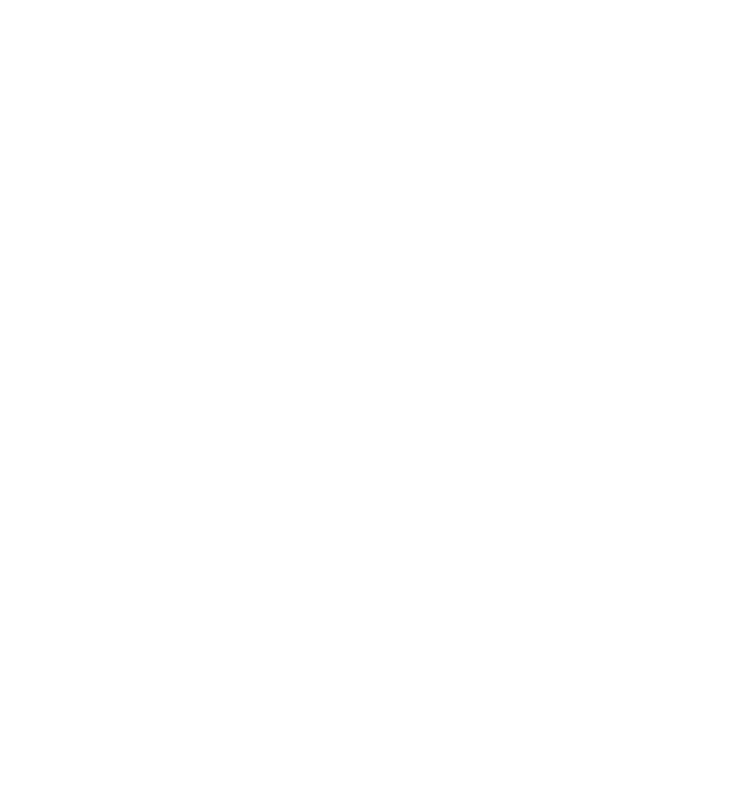
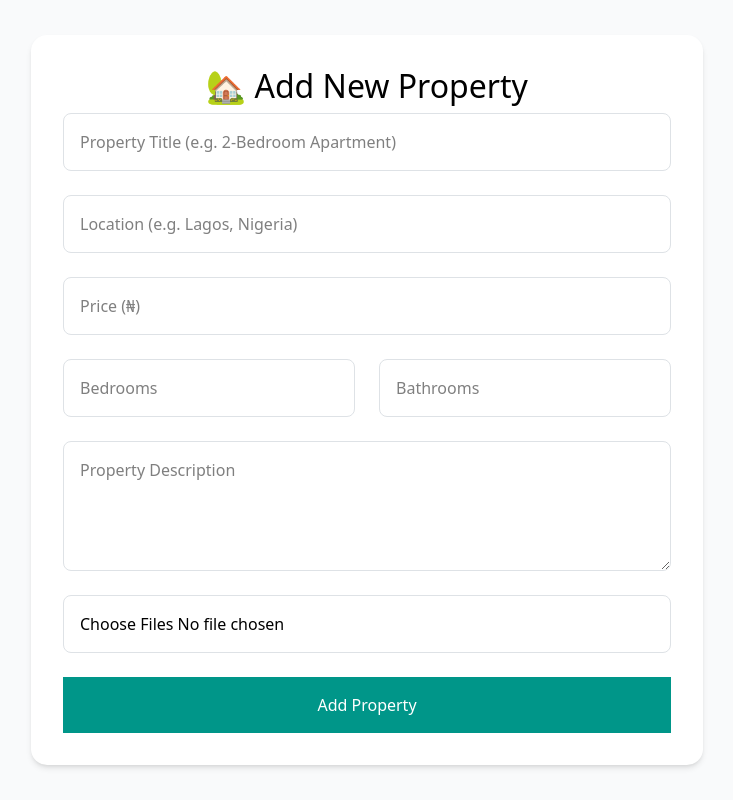
Before and after one commit to sammiepius/HomeLink, a React (Vite) app: page /addproperties in a window 1280 px wide. Before the commit this address had no page. Shown: the whole page, without its empty margins (273-1006 px from the left). Built offline with nearby package versions, Linux system fonts and the light colour scheme.

Commit message:
added changes

```diff
--- a/src/App.jsx
+++ b/src/App.jsx
@@ -7,6 +7,7 @@ import Login from './pages/Login';
 import SignUp from './pages/SignUp';
 import LandlordProfile from './pages/LandlordProfile';
 import UserProfile from './pages/UserProfile';
+import AddProperty from './pages/AddProperties';
 
 function App() {
   return (
@@ -17,6 +18,7 @@ function App() {
         <Route path="/signup" element={<SignUp />} />
         <Route path="/landlord" element={<LandlordProfile />} />
         <Route path="/profile" element={<UserProfile />} />
+        <Route path="/addproperties" element={<AddProperty />} />
       </Routes>
     </Router>
   );
--- a/src/components/NavBar.jsx
+++ b/src/components/NavBar.jsx
@@ -59,7 +59,7 @@ export default function Navbar() {
             </div>
             <div
               href="#about"
-              onClick={() => navigate('/profile')}
+              onClick={()=>navigate('/landlord')}
               className={`cursor-pointer font-medium ${
                 scrolled
                   ? 'text-gray-600 hover:text-teal-600'
@@ -69,7 +69,6 @@ export default function Navbar() {
             </div>
             <div
               href="#contact"
-              onClick={() => navigate('/landlord')}
               className={`cursor-pointer font-medium ${
                 scrolled
                   ? 'text-gray-600 hover:text-teal-600'
--- /dev/null
+++ b/src/pages/AddProperties.jsx
@@ -0,0 +1,151 @@
+import { useState } from 'react';
+
+export default function AddProperty() {
+  const [form, setForm] = useState({
+    title: '',
+    location: '',
+    price: '',
+    description: '',
+    bedrooms: '',
+    bathrooms: '',
+    images: [],
+  });
+  const [error, setError] = useState('');
+
+  const handleChange = (e) => {
+    setForm({ ...form, [e.target.name]: e.target.value });
+  };
+
+  const handleImageUpload = (e) => {
+    const files = Array.from(e.target.files);
+    const previewUrls = files.map((file) => URL.createObjectURL(file));
+    setForm({ ...form, images: previewUrls });
+  };
+
+  const handleSubmit = (e) => {
+    e.preventDefault();
+    setError('');
+
+    if (!form.title || !form.location || !form.price || !form.description) {
+      setError('Please fill in all required fields.');
+      return;
+    }
+
+    // TODO: Save to backend later
+    console.log('Property added:', form);
+  };
+
+  return (
+    <section className="min-h-screen flex items-center justify-center bg-gray-50 px-6">
+      <div className="bg-white w-full max-w-2xl rounded-2xl shadow-md p-8">
+        <h2 className="text-3xl font-bold text-gray-800 mb-6 text-center">
+          🏡 Add New Property
+        </h2>
+
+        {error && (
+          <div className="bg-red-100 text-red-700 p-3 rounded-lg mb-4">
+            {error}
+          </div>
+        )}
+
+        <form onSubmit={handleSubmit} className="grid gap-4">
+          {/* Title */}
+          <input
+            type="text"
+            name="title"
+            value={form.title}
+            onChange={handleChange}
+            placeholder="Property Title (e.g. 2-Bedroom Apartment)"
+            className="w-full p-3 border rounded-lg focus:outline-none focus:ring-2 focus:ring-teal-500"
+          />
+
+          {/* Location */}
+          <input
+            type="text"
+            name="location"
+            value={form.location}
+            onChange={handleChange}
+            placeholder="Location (e.g. Lagos, Nigeria)"
+            className="w-full p-3 border rounded-lg focus:outline-none focus:ring-2 focus:ring-teal-500"
+          />
+
+          {/* Price */}
+          <input
+            type="number"
+            name="price"
+            value={form.price}
+            onChange={handleChange}
+            placeholder="Price (₦)"
+            className="w-full p-3 border rounded-lg focus:outline-none focus:ring-2 focus:ring-teal-500"
+          />
+
+          {/* Bedrooms & Bathrooms */}
+          <div className="grid grid-cols-2 gap-4">
+            <input
+              type="number"
+              name="bedrooms"
+              min="1"
+              max="5"
+              value={form.bedrooms}
+              onChange={handleChange}
+              placeholder="Bedrooms"
+              className="w-full p-3 border rounded-lg focus:outline-none focus:ring-2 focus:ring-teal-500"
+            />
+            <input
+              type="number"
+              name="bathrooms"
+              min="1"
+              max="5"
+              value={form.bathrooms}
+              onChange={handleChange}
+              placeholder="Bathrooms"
+              className="w-full p-3 border rounded-lg focus:outline-none focus:ring-2 focus:ring-teal-500"
+            />
+          </div>
+
+          {/* Description */}
+          <textarea
+            name="description"
+            value={form.description}
+            onChange={handleChange}
+            placeholder="Property Description"
+            rows="4"
+            className="w-full p-3 border rounded-lg focus:outline-none focus:ring-2 focus:ring-teal-500"></textarea>
+
+          {/* Image Upload */}
+          <div>
+            {/* <label className="block font-medium mb-1">Property Images</label> */}
+            <input
+              type="file"
+              multiple
+              accept="image/*"
+              onChange={handleImageUpload}
+              className="w-full p-3 border rounded-lg focus:outline-none cursor-pointer focus:ring-2 focus:ring-teal-500"
+            />
+
+            {/* Preview Images */}
+            {form.images.length > 0 && (
+              <div className="mt-4 grid grid-cols-2 md:grid-cols-3 gap-4">
+                {form.images.map((img, index) => (
+                  <img
+                    key={index}
+                    src={img}
+                    alt="preview"
+                    className="w-full h-32 object-cover rounded-lg shadow-md"
+                  />
+                ))}
+              </div>
+            )}
+          </div>
+
+          {/* Submit Button */}
+          <button
+            type="submit"
+            className="w-full px-6 py-3 bg-teal-600 text-white font-medium rounded-lg hover:bg-teal-700 transition">
+            Add Property
+          </button>
+        </form>
+      </div>
+    </section>
+  );
+}
--- a/src/pages/LandlordProfile.jsx
+++ b/src/pages/LandlordProfile.jsx
@@ -1,12 +1,14 @@
 import Card from "../components/ui/Card";
 import Button from "../components/ui/Button";
+import { useNavigate } from "react-router-dom";
 
 export default function LandlordProfile() {
+  const navigate = useNavigate();
   return (
     <section className="min-h-screen bg-gray-50 py-12 px-6 flex justify-center">
       <div className="w-full max-w-3xl space-y-8">
         {/* Profile Info */}
-        <Card>
+        <Card >
           <div className="flex items-center space-x-4">
             <img
               src="https://via.placeholder.com/80"
@@ -24,7 +26,7 @@ export default function LandlordProfile() {
         <Card>
           <div className="flex justify-between items-center mb-4">
             <h3 className="text-xl font-semibold">My Posted Apartments</h3>
-            <Button>+ New Listing</Button>
+            <Button onClick={()=>navigate("/addproperties")}>+ New Listing</Button>
           </div>
 
           <div className="space-y-4">
--- a/src/pages/Login.jsx
+++ b/src/pages/Login.jsx
@@ -10,17 +10,28 @@ export default function Login() {
     setForm({ ...form, [e.target.name]: e.target.value });
   };
 
-  const handleSubmit = (e) => {
+    const handleSubmit = (e) => {
     e.preventDefault();
-    setError('');
+    setError("");
 
     if (!form.email || !form.password) {
-      setError('Email and password are required.');
+      setError("Email and password are required.");
       return;
     }
 
-    // TODO: connect backend later
-    console.log('Login submitted:', form);
+    // TODO: Replace this with backend authentication
+    // Example hardcoded login for now:
+    let mockUser = {
+      email: form.email,
+      role: form.email.includes("landlord") ? "landlord" : "user",
+    };
+
+    // Redirect based on role
+    if (mockUser.role === "landlord") {
+      navigate("/landlord");
+    } else {
+      navigate("/profile");
+    }
   };
 
   return (
@@ -88,3 +99,106 @@ export default function Login() {
     </section>
   );
 }
+
+
+// import { useState } from "react";
+// import { useNavigate } from "react-router-dom";
+
+// export default function Login() {
+//   const [form, setForm] = useState({
+//     email: "",
+//     password: "",
+//   });
+//   const [error, setError] = useState("");
+//   const navigate = useNavigate();
+
+//   const handleChange = (e) => {
+//     setForm({ ...form, [e.target.name]: e.target.value });
+//   };
+
+//   const handleSubmit = (e) => {
+//     e.preventDefault();
+//     setError("");
+
+//     if (!form.email || !form.password) {
+//       setError("Email and password are required.");
+//       return;
+//     }
+
+//     // TODO: Replace this with backend authentication
+//     // Example hardcoded login for now:
+//     let mockUser = {
+//       email: form.email,
+//       role: form.email.includes("landlord") ? "landlord" : "user",
+//     };
+
+//     // Redirect based on role
+//     if (mockUser.role === "landlord") {
+//       navigate("/landlord-profile");
+//     } else {
+//       navigate("/profile");
+//     }
+//   };
+
+//   return (
+//     <section className="min-h-screen flex">
+//       {/* Left side branding */}
+//       <div className="hidden md:flex flex-1 bg-teal-600 text-white items-center justify-center p-12">
+//         <div className="max-w-md">
+//           <h1 className="text-4xl font-bold mb-6">Welcome Back</h1>
+//           <p className="text-lg text-teal-100">
+//             Login to continue exploring homes or managing your listings.
+//           </p>
+//         </div>
+//       </div>
+
+//       {/* Right side (form) */}
+//       <div className="flex-1 flex items-center justify-center bg-gray-50 px-6">
+//         <div className="bg-white w-full max-w-md rounded-2xl shadow-md p-8">
+//           <h2 className="text-2xl font-bold text-gray-800 mb-6 text-center">
+//             Login
+//           </h2>
+
+//           {error && (
+//             <div className="bg-red-100 text-red-700 p-3 rounded-lg mb-4">
+//               {error}
+//             </div>
+//           )}
+
+//           <form onSubmit={handleSubmit} className="grid gap-4">
+//             <input
+//               type="email"
+//               name="email"
+//               value={form.email}
+//               onChange={handleChange}
+//               placeholder="Email"
+//               className="w-full p-3 border rounded-lg focus:outline-none focus:ring-2 focus:ring-teal-500"
+//             />
+//             <input
+//               type="password"
+//               name="password"
+//               value={form.password}
+//               onChange={handleChange}
+//               placeholder="Password"
+//               className="w-full p-3 border rounded-lg focus:outline-none focus:ring-2 focus:ring-teal-500"
+//             />
+
+//             <button
+//               type="submit"
+//               className="w-full px-6 py-3 bg-teal-600 text-white font-medium rounded-lg hover:bg-teal-700 transition"
+//             >
+//               Login
+//             </button>
+//           </form>
+
+//           <p className="text-gray-600 text-sm mt-6 text-center">
+//             Don’t have an account?{" "}
+//             <a href="/signup" className="text-teal-600 font-medium hover:underline">
+//               Sign Up
+//             </a>
+//           </p>
+//         </div>
+//       </div>
+//     </section>
+//   );
+// }
--- a/src/pages/SignUp.jsx
+++ b/src/pages/SignUp.jsx
@@ -7,6 +7,7 @@ export default function Signup() {
     email: '',
     password: '',
     confirm: '',
+    role: 'user'
   });
   const [error, setError] = useState('');
   const navigate = useNavigate();
@@ -27,7 +28,10 @@ export default function Signup() {
       setError('Passwords do not match.');
       return;
     }
-
+    if (!form.role) {
+      setError('Please select your role.');
+      return;
+    }
     // TODO: hook into backend later
     console.log('Signup submitted:', form);
   };
@@ -92,6 +96,36 @@ export default function Signup() {
               className="w-full p-3 border rounded-lg focus:outline-none focus:ring-2 focus:ring-teal-500"
             />
 
+            {/* Role selection */}
+            <div>
+              <p className="text-gray-700 font-medium mb-2">I am a:</p>
+              <div className="flex items-center space-x-6">
+                <label className="flex items-center space-x-2">
+                  <input
+                    type="radio"
+                    name="role"
+                    value="user"
+                    checked={form.role === 'user'}
+                    onChange={handleChange}
+                    className="text-teal-600 focus:ring-teal-500"
+                  />
+                  <span>User (Looking for a home)</span>
+                </label>
+
+                <label className="flex items-center space-x-2">
+                  <input
+                    type="radio"
+                    name="role"
+                    value="landlord"
+                    checked={form.role === 'landlord'}
+                    onChange={handleChange}
+                    className="text-teal-600 focus:ring-teal-500"
+                  />
+                  <span>Landlord (Posting apartments)</span>
+                </label>
+              </div>
+            </div>
+
             <button
               type="submit"
               className="w-full px-6 py-3 bg-teal-600 text-white font-medium rounded-lg hover:bg-teal-700 transition">
```
